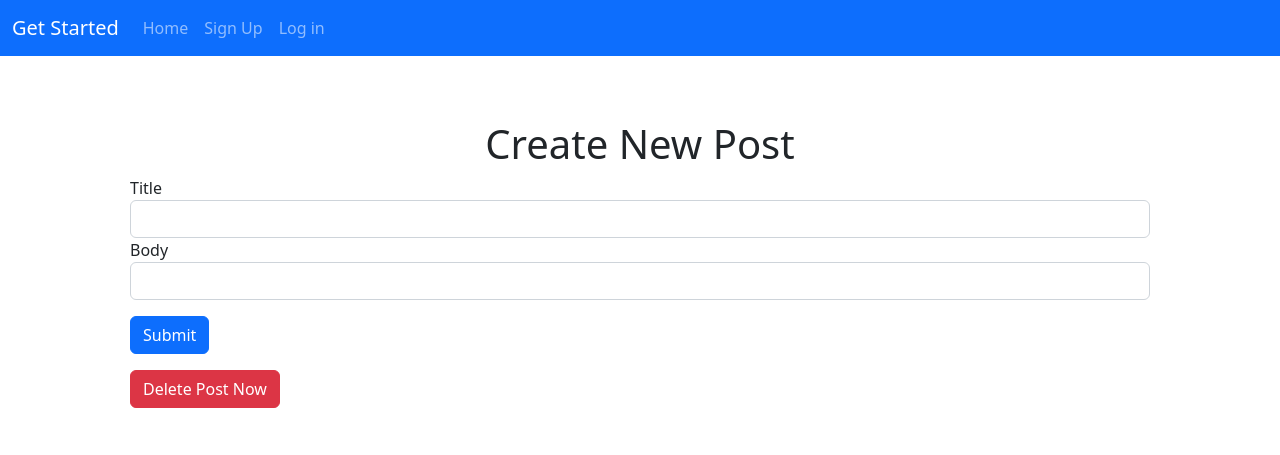
After one commit to ttodawg01/FINAL_project, a Flask app: template app/templates/edit_post.html in a window 1280 px wide. The commit adds this page. Shown: the top 455 px of the page. Run offline with Flask 2, Linux system fonts and the light colour scheme; the template is opened without the code that fills it: values that come from a table or form of the project are taken from there, others are empty.

Commit message:
completed user functionality

```diff
--- a/app/routes.py
+++ b/app/routes.py
@@ -55,13 +55,6 @@ class Crypto:
 
 @app.route('/')
 def index():
-    crypto = Crypto()
-
-    results = crypto.get_top_10()
-
-    # for result in results:
-    #     result['quote']['USD']['price'] = '$ ' + "{:.2f}".format(result['quote']['USD']['price'])
-
     posts = Post.query.order_by(Post.date_created.desc()).all()
     return render_template('index.html', posts=posts)
 
@@ -146,3 +139,53 @@ def get_post(post_id):
         flash(f"Post with id #{post_id} does not exist", "warning")
         return redirect(url_for('index'))
     return render_template('post.html', post=post)
+
+
+
+@app.route('/posts/<post_id>/edit', methods=['GET', 'POST'])
+@login_required
+def edit_post(post_id):
+    post = Post.query.get(post_id)
+    if not post:
+        flash(f"Post with id #{post_id} does not exist", "warning")
+        return redirect(url_for('index'))
+    if post.author != current_user:  #you cannot edit a post if you did not make the post
+        flash('You do not have permission to edit this post', 'danger')
+        return redirect(url_for('index'))
+    form = PostForm()
+    if form.validate_on_submit():
+        # Get form data
+        new_title = form.title.data
+        new_body = form.body.data
+        # update the post
+        post.update(title=new_title, body=new_body)
+        flash(f"{post.title} has been updated", "success")
+        return redirect(url_for('get_post', post_id=post.id))
+    return render_template('edit_post.html', post=post, form=form)
+
+
+
+@app.route('/posts/<post_id>/delete')
+@login_required
+def delete_post(post_id):
+    post = Post.query.get(post_id)
+    if not post:
+        flash(f"Post with id #{post_id} does not exist", "warning")
+        return redirect(url_for('index'))
+    if post.author != current_user:
+        flash('You do not have permission to delete this post', 'danger')
+        return redirect(url_for('index'))
+    post.delete()
+    flash(f"{post.title} has been deleted", 'info')
+    return redirect(url_for('index'))
+
+@app.route('/crypto')
+@login_required
+def crypto():
+    crypto = Crypto()
+
+    results = crypto.get_top_10()
+
+    for result in results:
+        result['quote']['USD']['price'] = '$ ' + "{:.2f}".format(result['quote']['USD']['price'])
+    return render_template('crypto.html', **locals())
--- /dev/null
+++ b/app/templates/edit_post.html
@@ -0,0 +1,45 @@
+{% extends 'base.html' %}
+
+{% block title %}Edit {{ post.title }}{% endblock %}
+
+{% block content %}
+<div class="bg-white p-5 rounded mt-3">
+    <form action="" method="POST">
+        <h1 class="text-center">Create New Post</h1>
+
+        {{ form.csrf_token }}
+
+        {{ form.title.label }}
+        {{ form.title(class='form-control', value=post.title) }}
+
+        {{ form.body.label }}
+        {{ form.body(class='form-control', value=post.body) }}
+
+        {{ form.submit(class='btn btn-primary mt-3') }}
+
+    </form>
+    <!-- Button trigger modal -->
+    <button type="button" class="btn btn-danger mt-3" data-bs-toggle="modal" data-bs-target="#deletePostModal">
+        Delete Post Now
+    </button>
+
+    <!-- Modal -->
+    <div class="modal fade" id="deletePostModal" tabindex="-1" aria-labelledby="deletePostModalLabel" aria-hidden="true">
+        <div class="modal-dialog">
+        <div class="modal-content">
+            <div class="modal-header">
+            <h1 class="modal-title fs-5" id="deletePostModalLabel">Delete Post?</h1>
+            <button type="button" class="btn-close" data-bs-dismiss="modal" aria-label="Close"></button>
+            </div>
+            <div class="modal-body">
+            Are you sure you want to delete {{ post.title }}? You cannot undo this action.
+            </div>
+            <div class="modal-footer">
+            <button type="button" class="btn btn-secondary" data-bs-dismiss="modal">Close</button>
+            <a class="btn btn-danger" href="{{ url_for('delete_post', post_id=post.id) }}">Delete</a>
+            </div>
+        </div>
+        </div>
+    </div>
+    </div>
+{% endblock content %}
--- a/app/templates/nav.html
+++ b/app/templates/nav.html
@@ -19,6 +19,9 @@
                 <li class="nav-item">
                   <a class="nav-link" href="{{ url_for('logout') }}">Log Out</a>
                 </li>
+                <li class="nav-item">
+                  <a class="nav-link" href="{{ url_for('crypto') }}">Crypto Forum</a>
+                </li>
                 {% else %}
                 <li class="nav-item">
                   <a class="nav-link" href="{{ url_for('signup') }}">Sign Up</a>
```
Also changed, not shown: app/models.py (+14 -0 lines), app/templates/crypto.html (added, +15 -0 lines), app/templates/index.html (+3 -8 lines).
